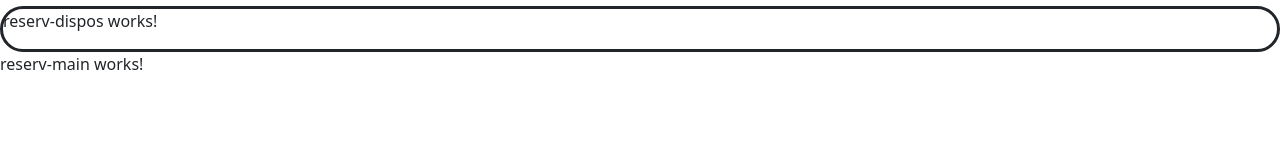
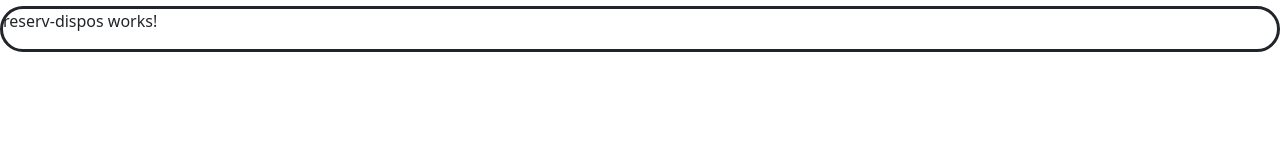
Before and after one commit to Sigeth/nuit-de-lisen-boufffons, an Angular app in the folder frontend/: page /reservation in a window 1280 px wide. Shown: the part 138-280 px from the top of the page. Built offline with nearby package versions, Linux system fonts and the light colour scheme.

Commit message:
refactor: delete work de merde

```diff
--- a/frontend/src/app/component/reservation/reserv-main/reserv-main.component.html
+++ b/frontend/src/app/component/reservation/reserv-main/reserv-main.component.html
@@ -70,6 +70,3 @@
 
 
 </div>
-
-
-<p>reserv-main works!</p>
```
